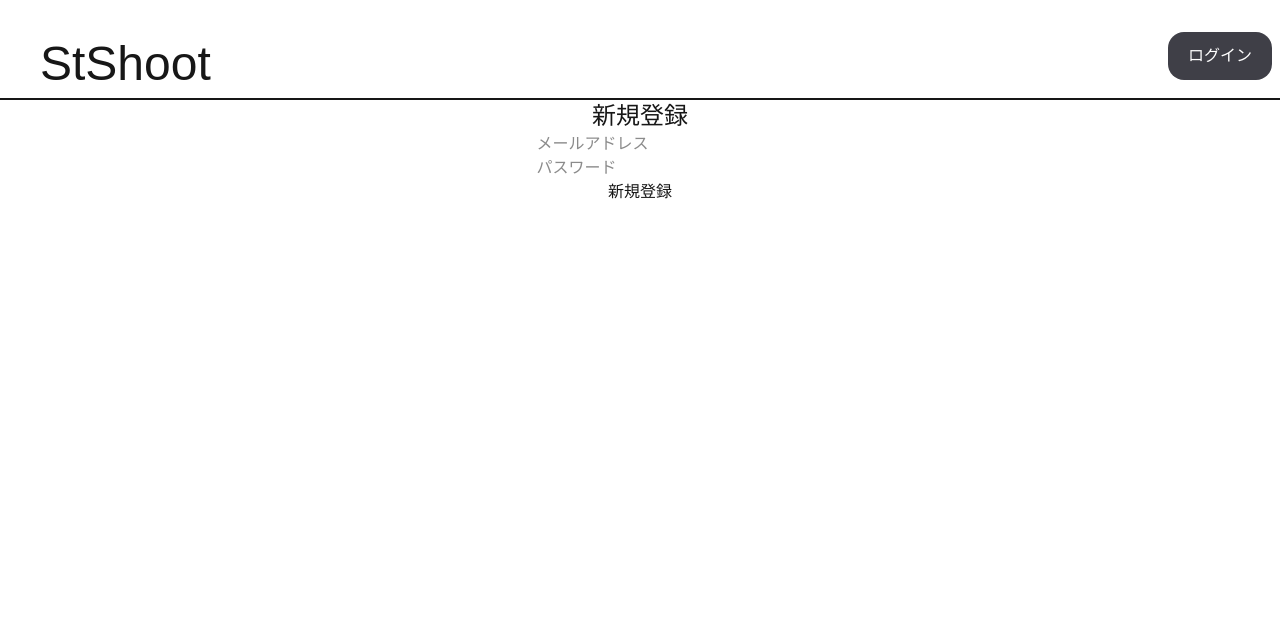
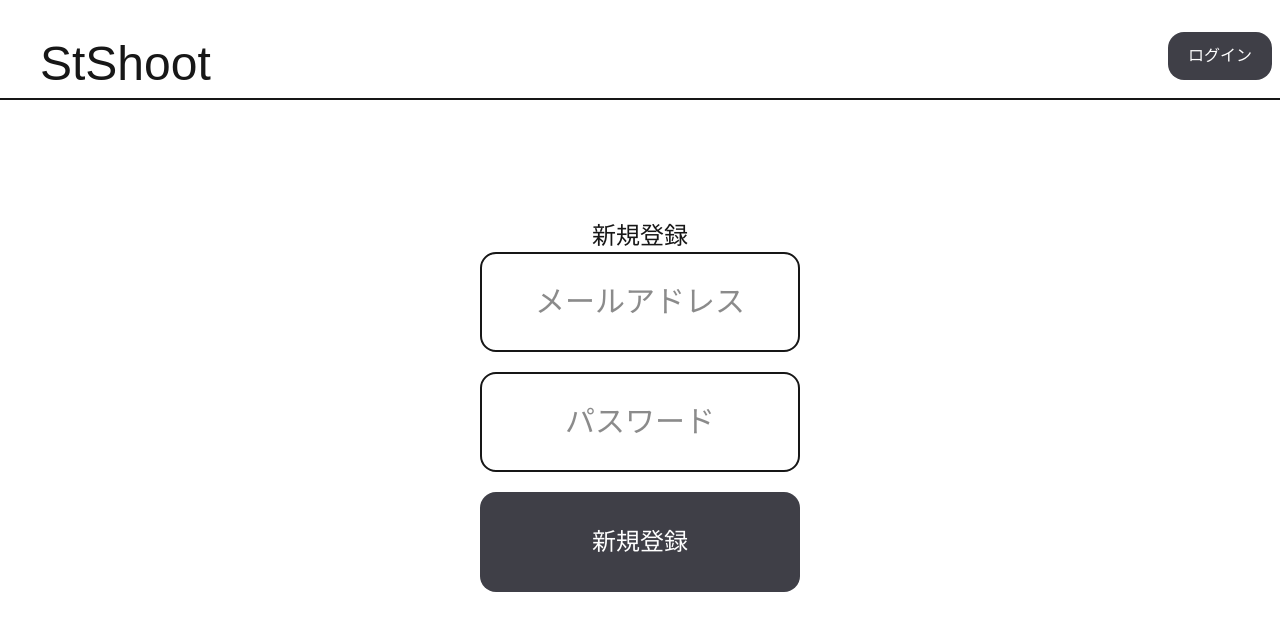
Before and after one commit to shii-park/Stshoot_Frontend, a Next.js app: page /register in a window 1280 px wide. Shown: the top 630 px of the page. Built offline with nearby package versions, Linux system fonts and the light colour scheme; no server answers.

Commit message:
toButton修正

```diff
--- a/src/app/guest-login/page.tsx
+++ b/src/app/guest-login/page.tsx
@@ -28,7 +28,6 @@ export default function GuestLogin(){
                     placeholder="名前を入力"
                     value={userName}
                     onChange={(e)=>setUserName(e.target.value)}
-                    maxLength={6}
                     className="mb-5 text-3xl text-center border-2 rounded-2xl w-80 h-25" />
                     <button type="submit" className="bg-zinc-700 hover:bg-stone-400 text-white text-2xl rounded-2xl w-80 h-25">ゲストログイン</button>
                 </form>
--- a/src/app/register/page.tsx
+++ b/src/app/register/page.tsx
@@ -21,7 +21,7 @@ export default function Register(){
         }
     };
     return (
-        <div className="flex flex-col items-center">
+        <div className="flex flex-col items-center mt-30">
             <div className="text-2xl">
                 <p>新規登録</p>
             </div>
@@ -30,13 +30,15 @@ export default function Register(){
                 type="email"
                 value={email}
                 placeholder="メールアドレス"
+                className="mb-5 text-3xl text-center border-2 rounded-2xl w-80 h-25"
                 onChange={(e)=>setEmail(e.target.value)}/>
                 <input
                 type="password"
                 value={password}
                 placeholder="パスワード"
+                className="mb-5 text-3xl text-center border-2 rounded-2xl w-80 h-25"
                 onChange={(e)=>setPassword(e.target.value)}/>
-                <button type="submit">新規登録</button>
+                <button type="submit" className="bg-zinc-700 hover:bg-zinc-400 text-white text-2xl rounded-2xl w-80 h-25">新規登録</button>
             </form>
         </div>
     )
--- a/src/app/toButton.tsx
+++ b/src/app/toButton.tsx
@@ -1,4 +1,4 @@
-import Link from "next/link"
+'use client'
 import React, {useState} from "react"
 import {useRouter} from "next/navigation";
 export default function toButton(){
```
